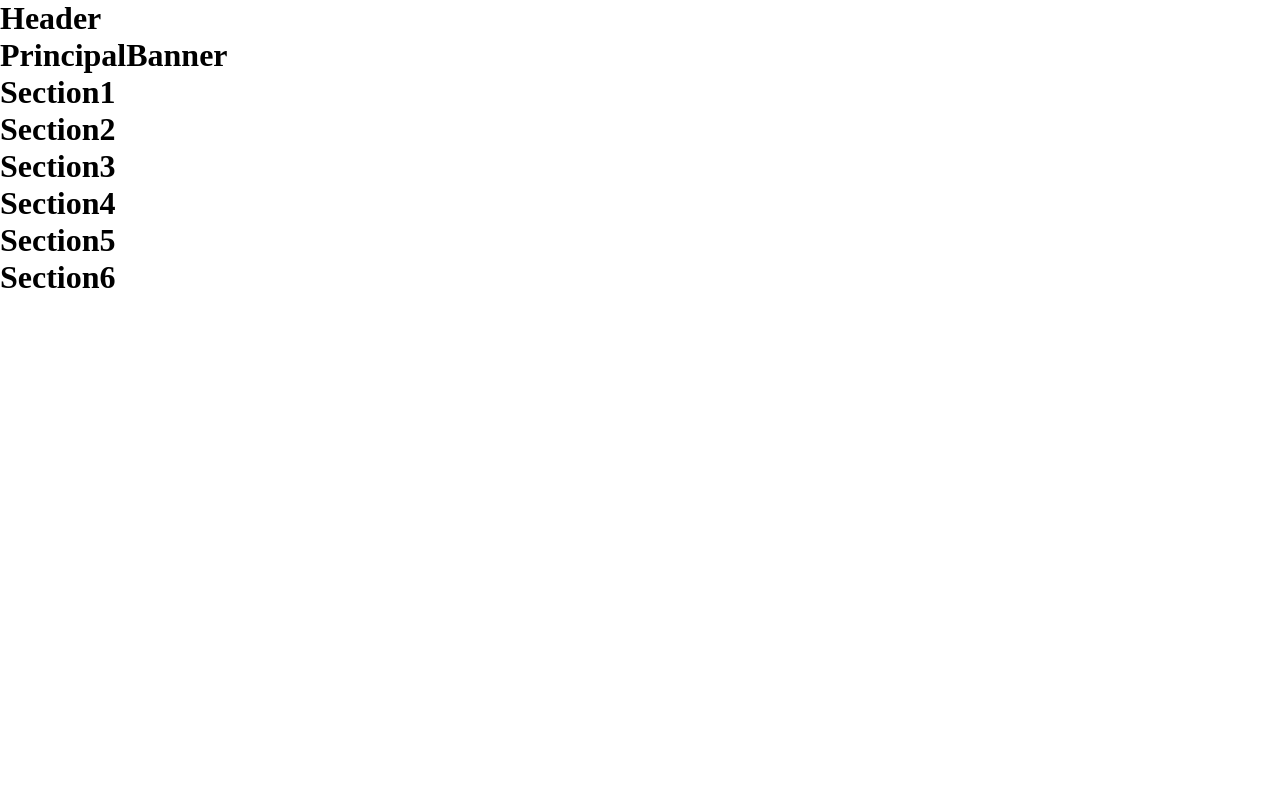
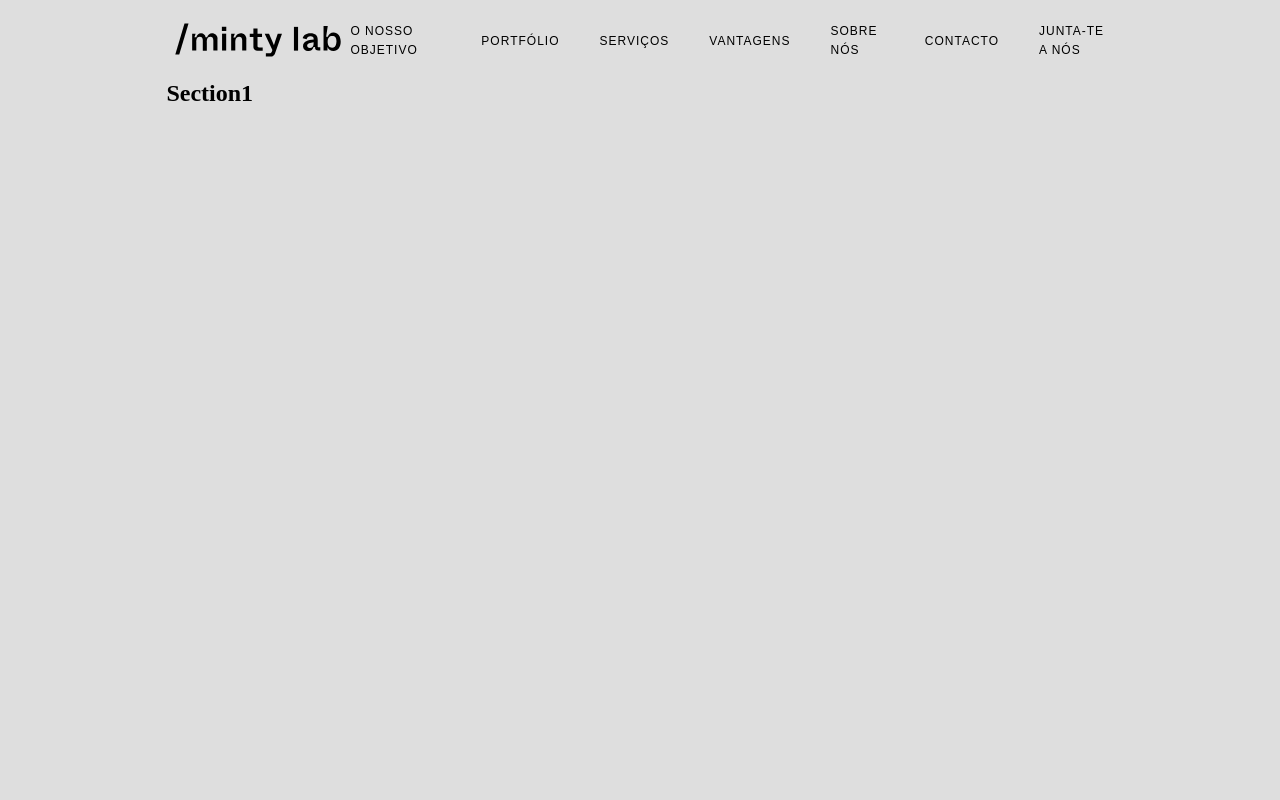
Before and after one commit to allandcarv/mintylab, a React (Create React App) app: page / in a window 1280 px wide. Shown: the top 800 px of the page. Built offline with nearby package versions, Linux system fonts and the light colour scheme.

Commit message:
Initial Customizization

```diff
--- a/public/index.html
+++ b/public/index.html
@@ -9,6 +9,6 @@
   </head>
   <body>
     <noscript>You need to enable JavaScript to run this app.</noscript>
-    <div id="root"></div>
+    <main id="root"></main>
   </body>
 </html>
--- /dev/null
+++ b/src/components/Footer/index.tsx
@@ -0,0 +1,53 @@
+import React from 'react';
+
+import { FooterMenu } from './styles';
+
+const Footer: React.FC = () => (
+  <>
+    <p>2019-2020 &copy; MintySquare. All Rights Reserved</p>
+    <FooterMenu>
+      <li>
+        <a
+          href="https://app.mintysquare.com/"
+          target="_blank"
+          rel="noreferrer"
+          title="Login B2B"
+        >
+          Login B2B
+        </a>
+      </li>
+      <li>
+        <a
+          href="https://www.linkedin.com/showcase/minty-lab-/"
+          target="_blank"
+          rel="noreferrer"
+          title="Linkedin"
+        >
+          Linkedin
+        </a>
+      </li>
+      <li>
+        <a
+          href="https://www.instagram.com/minty_lab/"
+          target="_blank"
+          rel="noreferrer"
+          title="Instagram"
+        >
+          Instagram
+        </a>
+      </li>
+      <li>
+        <a
+          href="https://www.facebook.com/lab.minty/"
+          target="_blank"
+          rel="noreferrer"
+          title="Facebook"
+        >
+          Facebook
+        </a>
+      </li>
+    </FooterMenu>
+  </>
+);
+
+export default Footer;
--- /dev/null
+++ b/src/components/Footer/styles.ts
@@ -0,0 +1,22 @@
+import styled from 'styled-components';
+
+export const FooterMenu = styled.ul`
+  display: flex;
+  align-items: center;
+  list-style: none;
+
+  li {
+    & + li {
+      margin-left: 40px;
+    }
+
+    a {
+      color: #fff;
+      text-decoration: none;
+
+      &:hover {
+        text-decoration: underline;
+      }
+    }
+  }
+`;
--- a/src/components/Header/index.tsx
+++ b/src/components/Header/index.tsx
@@ -1,5 +1,36 @@
 import React from 'react';
 
-const Header: React.FC = () => <h1>Header</h1>;
+import mintyLogo from '../../assets/logo_mintylab.svg';
+
+import { ImgLogo, HorizontalMenu } from './styles';
+
+const Header: React.FC = () => (
+  <>
+    <ImgLogo src={mintyLogo} alt="MINTY Lab Logo" />
+    <HorizontalMenu>
+      <li>
+        <a href="teste">O nosso Objetivo</a>
+      </li>
+      <li>
+        <a href="teste">Portfólio</a>
+      </li>
+      <li>
+        <a href="teste">Serviços</a>
+      </li>
+      <li>
+        <a href="teste">Vantagens</a>
+      </li>
+      <li>
+        <a href="teste">Sobre nós</a>
+      </li>
+      <li>
+        <a href="teste">Contacto</a>
+      </li>
+      <li>
+        <a href="teste">Junta-te a nós</a>
+      </li>
+    </HorizontalMenu>
+  </>
+);
 
 export default Header;
--- /dev/null
+++ b/src/components/Header/styles.ts
@@ -0,0 +1,32 @@
+import styled from 'styled-components';
+
+export const ImgLogo = styled.img`
+  width: 184px;
+`;
+
+export const HorizontalMenu = styled.ul`
+  display: flex;
+  align-items: center;
+  list-style: none;
+
+  li {
+    & + li {
+      margin-left: 40px;
+    }
+
+    a {
+      font-family: 'Source Sans Pro', sans-serif;
+      font-size: 12px;
+      font-weight: 400;
+      line-height: 18px;
+      letter-spacing: 1px;
+      text-decoration: none;
+      text-transform: uppercase;
+      color: #000;
+
+      &:hover {
+        text-decoration: underline;
+      }
+    }
+  }
+`;
--- a/src/components/PrincipalBanner/index.tsx
+++ /dev/null
@@ -1,5 +0,0 @@
-import React from 'react';
-
-const PrincipalBanner: React.FC = () => <h1>PrincipalBanner</h1>;
-
-export default PrincipalBanner;
--- /dev/null
+++ b/src/components/Section7/index.tsx
@@ -0,0 +1,5 @@
+import React from 'react';
+
+const Section7: React.FC = () => <h1>Section7</h1>;
+
+export default Section7;
--- a/src/pages/Home/index.tsx
+++ b/src/pages/Home/index.tsx
@@ -1,24 +1,64 @@
 import React from 'react';
 
 import Header from '../../components/Header';
-import PrincipalBanner from '../../components/PrincipalBanner';
 import Section1 from '../../components/Section1';
 import Section2 from '../../components/Section2';
 import Section3 from '../../components/Section3';
 import Section4 from '../../components/Section4';
 import Section5 from '../../components/Section5';
 import Section6 from '../../components/Section6';
+import Section7 from '../../components/Section7';
+import Footer from '../../components/Footer';
+
+import {
+  StyledHeader,
+  StyledSection1,
+  StyledSection2,
+  StyledSection3,
+  StyledSection4,
+  StyledSection5,
+  StyledSection6,
+  StyledSection7,
+  StyledFooter,
+} from './styles';
 
 const Home: React.FC = () => (
   <>
+    <StyledHeader>
       <Header />
-    <PrincipalBanner />
+    </StyledHeader>
+
+    <StyledSection1>
       <Section1 />
+    </StyledSection1>
+
+    <StyledSection2>
       <Section2 />
+    </StyledSection2>
+
+    <StyledSection3>
       <Section3 />
+    </StyledSection3>
+
+    <StyledSection4>
       <Section4 />
+    </StyledSection4>
+
+    <StyledSection5>
       <Section5 />
+    </StyledSection5>
+
+    <StyledSection6>
       <Section6 />
+    </StyledSection6>
+
+    <StyledSection7>
+      <Section7 />
+    </StyledSection7>
+
+    <StyledFooter>
+      <Footer />
+    </StyledFooter>
   </>
 );
 
--- /dev/null
+++ b/src/pages/Home/styles.ts
@@ -0,0 +1,57 @@
+import styled from 'styled-components';
+
+export const StyledHeader = styled.header`
+  display: flex;
+  justify-content: space-between;
+  width: 100%;
+  padding: 0 13%;
+  position: fixed;
+  top: 0;
+  height: 80px;
+  background-color: #dedede;
+`;
+
+export const StyledSection1 = styled.section`
+  background-color: #dedede;
+`;
+
+export const StyledSection2 = styled.section`
+  background-color: #dedede;
+`;
+
+export const StyledSection3 = styled.section`
+  background-color: #222;
+  color: #fff;
+`;
+
+export const StyledSection4 = styled.section`
+  background-color: #dedede;
+`;
+
+export const StyledSection5 = styled.section`
+  background-color: #dedede;
+`;
+
+export const StyledSection6 = styled.section`
+  background-color: #222;
+  color: #fff;
+`;
+
+export const StyledSection7 = styled.section`
+  background-color: #dedede;
+`;
+
+export const StyledFooter = styled.footer`
+  display: flex;
+  justify-content: space-between;
+  align-items: center;
+
+  background-color: #222;
+
+  font-family: 'Source Sans Pro', sans-serif;
+  color: #fff;
+  font-size: 12px;
+  font-weight: 400;
+  letter-spacing: 0.7px;
+  text-transform: uppercase;
+`;
--- a/src/styles/global.ts
+++ b/src/styles/global.ts
@@ -10,9 +10,27 @@ export default createGlobalStyle`
 
   body {
     -webkit-font-smoothing: antialiased;
+    margin-top: 80px;
   }
 
   button {
     cursor: pointer;
   }
+
+  main {
+    width: 100%;
+  }
+
+  section {
+    min-height: calc(100vh - 80px);
+  }
+
+  footer {
+    height: 50px;
+  }
+
+  section, footer {
+    width: 100%;
+    padding: 0 13%;
+  }
 `;
```
Also changed, not shown: src/assets/logo_mintylab.svg (added). Lines whose indentation alone changed are shown as unchanged.
